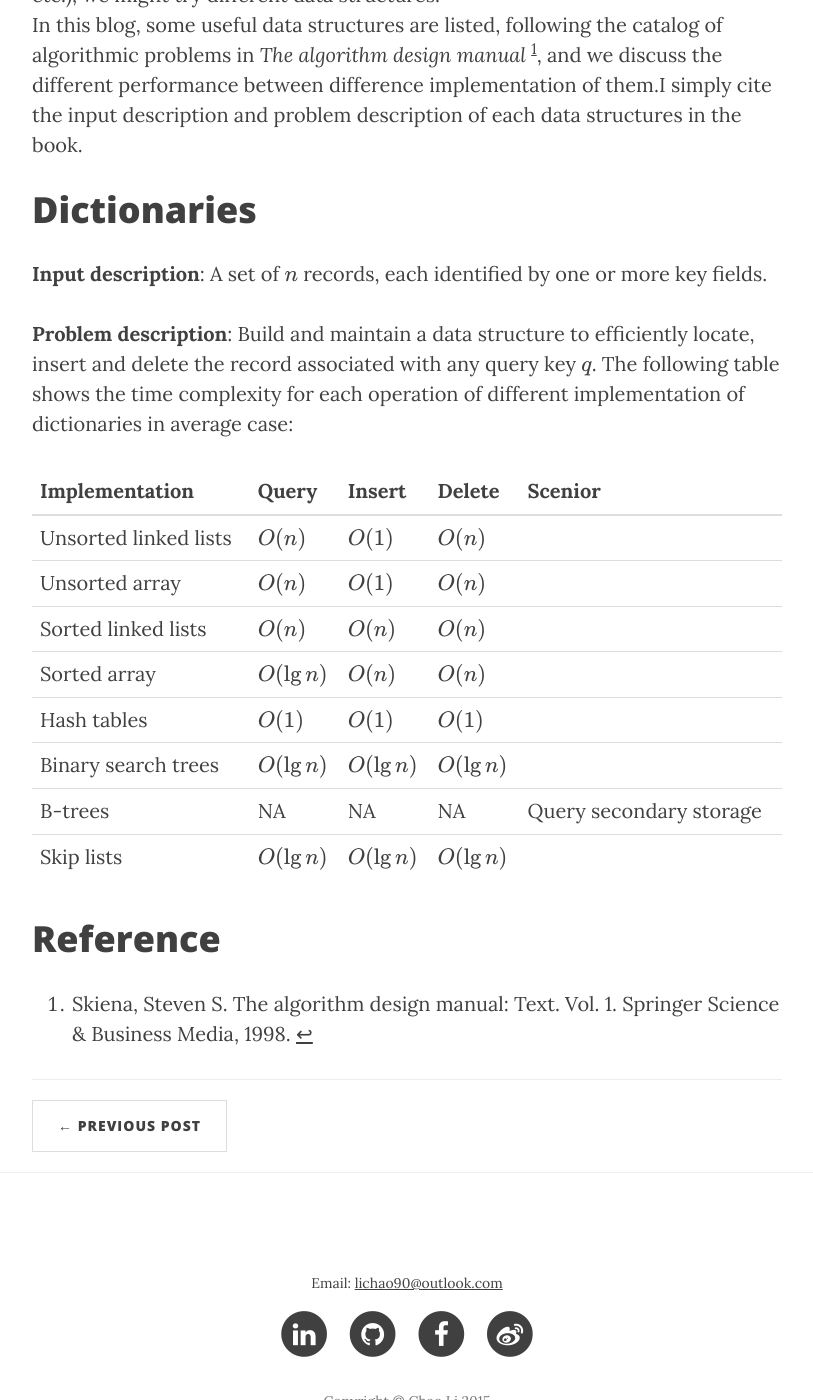
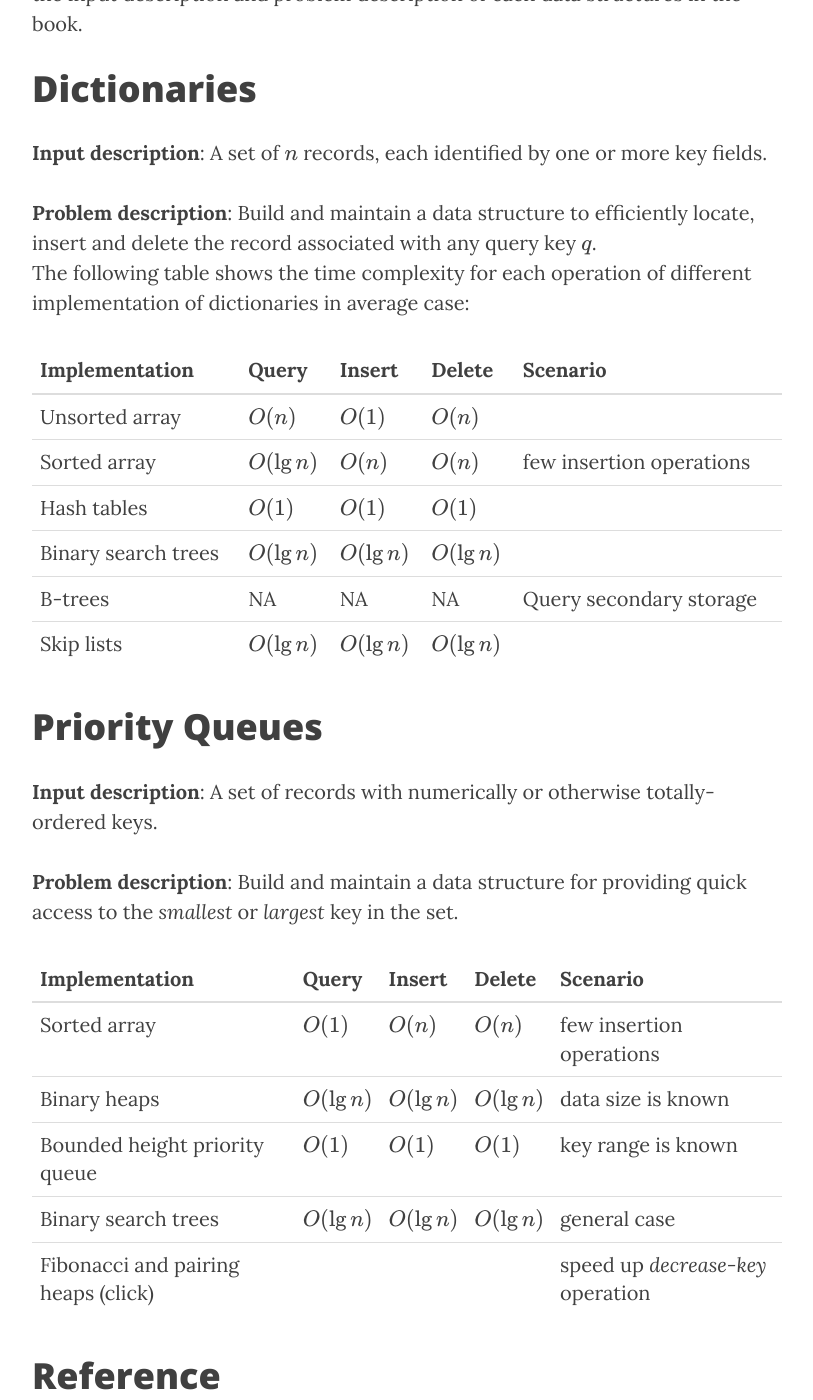
Before and after one commit to Mungyi/chaopli.github.io, a Jekyll site: the page built from _posts/2015-10-04-comparison_data_structures.md, in a window 1280 px wide and 1400 px high, scrolled down 935 px. Shown: the whole window, without its empty margins (233-1046 px from the left). Built offline with Jekyll 4.4.1, drawn with Linux system fonts in a browser that asks for light colours; nearby versions of some CDN libraries; formulas are drawn with MathJax 3; some of the changed text lies outside the part shown.

Commit message:
dictionary and priority queue

```diff
--- a/_posts/2015-10-04-comparison_data_structures.md
+++ b/_posts/2015-10-04-comparison_data_structures.md
@@ -1,6 +1,6 @@
 ---
 layout: post
-title: "Overview of some data structures and comparison between different implementation of them"
+title: "Overview of two data structures: Dictionary and Priority queue"
 date: 2015-10-04
 header-img: "img/post-bg-02.png"
 ---
@@ -11,18 +11,31 @@ In this blog, some useful data structures are listed, following the catalog of a
 # Dictionaries
 **Input description**: A set of $n$ records, each identified by one or more key fields.
 
-**Problem description**: Build and maintain a data structure to efficiently locate, insert and delete the record associated with any query key $q$. The following table shows the time complexity for each operation of different implementation of dictionaries in average case:
+**Problem description**: Build and maintain a data structure to efficiently locate, insert and delete the record associated with any query key $q$. \\
+The following table shows the time complexity for each operation of different implementation of dictionaries in average case:
 
-|Implementation|Query|Insert|Delete|Scenior|
-|--------------|-----|------|------||
-|Unsorted linked lists|$O(n)$|$O(1)$|$O(n)$||
+|Implementation|Query|Insert|Delete|Scenario|
+|--------------|-----|------|------|--------|
 |Unsorted array|$O(n)$|$O(1)$|$O(n)$||
-|Sorted linked lists|$O(n)$|$O(n)$|$O(n)$||
-|Sorted array|$O(\lg n)$|$O(n)$|$O(n)$||
+|Sorted array|$O(\lg n)$|$O(n)$|$O(n)$|few insertion operations|
 |Hash tables|$O(1)$|$O(1)$|$O(1)$||
 |Binary search trees|$O(\lg n)$|$O(\lg n)$|$O(\lg n)$||
 |B-trees|NA|NA|NA|Query secondary storage|
 |Skip lists|$O(\lg n)$|$O(\lg n)$|$O(\lg n)$||
 
+# Priority Queues
+**Input description**: A set of records with numerically or otherwise totally-ordered keys.
+
+**Problem description**: Build and maintain a data structure for providing quick access to the *smallest* or *largest* key in the set.
+
+
+|Implementation|Query|Insert|Delete|Scenario|
+|--------------|-----|------|------|--------|
+|Sorted array|$O(1)$|$O(n)$|$O(n)$|few insertion operations|
+|Binary heaps|$O(\lg n)$|$O(\lg n)$|$O(\lg n)$|data size is known|
+|Bounded height priority queue|$O(1)$|$O(1)$|$O(1)$|key range is known|
+|Binary search trees|$O(\lg n)$|$O(\lg n)$|$O(\lg n)$|general case|
+|[Fibonacci and pairing heaps (click)](https://www.cise.ufl.edu/~sahni/dsaaj/enrich/c13/pairing.htm)||||speed up *decrease-key* operation|
+
 # Reference
 [^skiena1998algorithm]: Skiena, Steven S. The algorithm design manual: Text. Vol. 1. Springer Science & Business Media, 1998.
```
